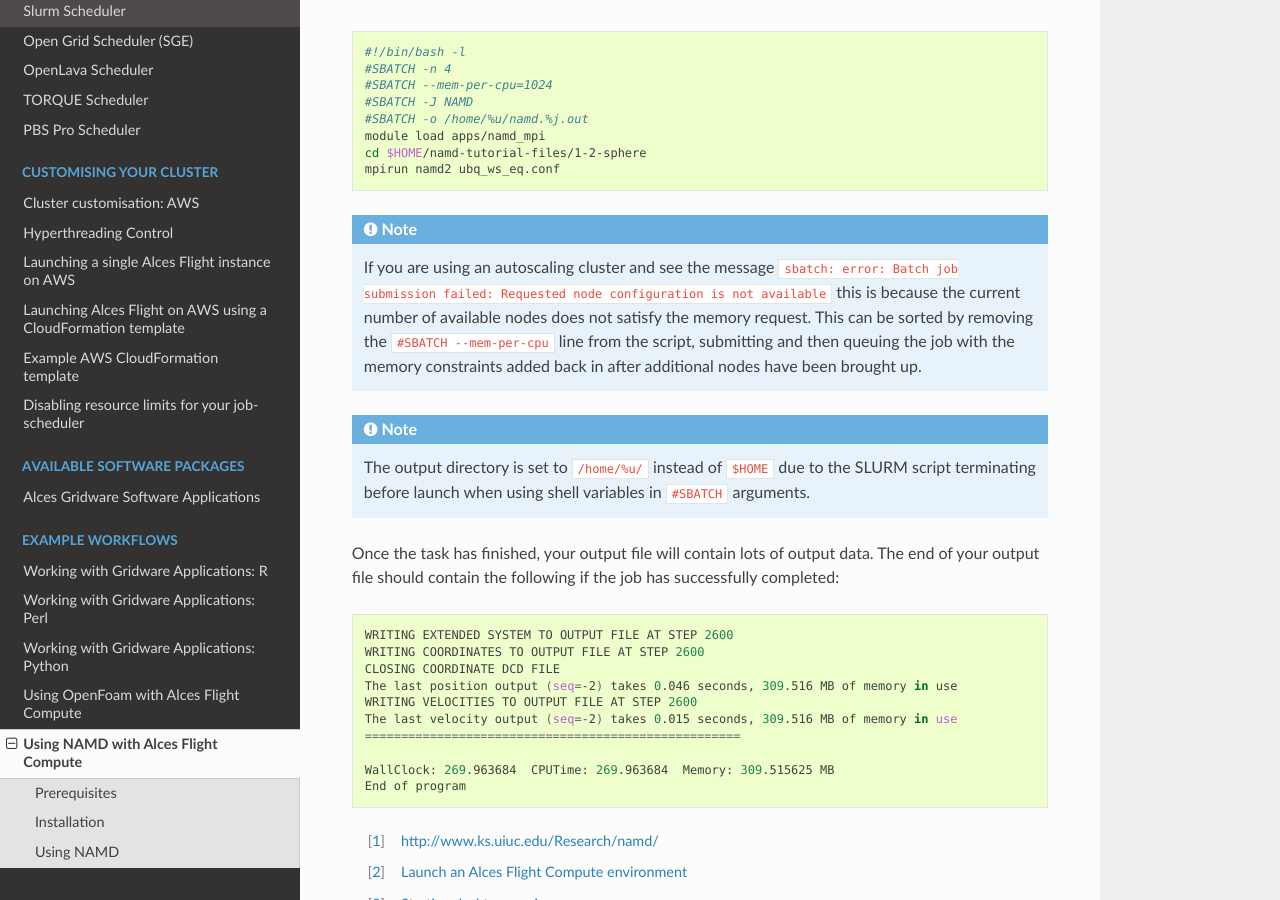
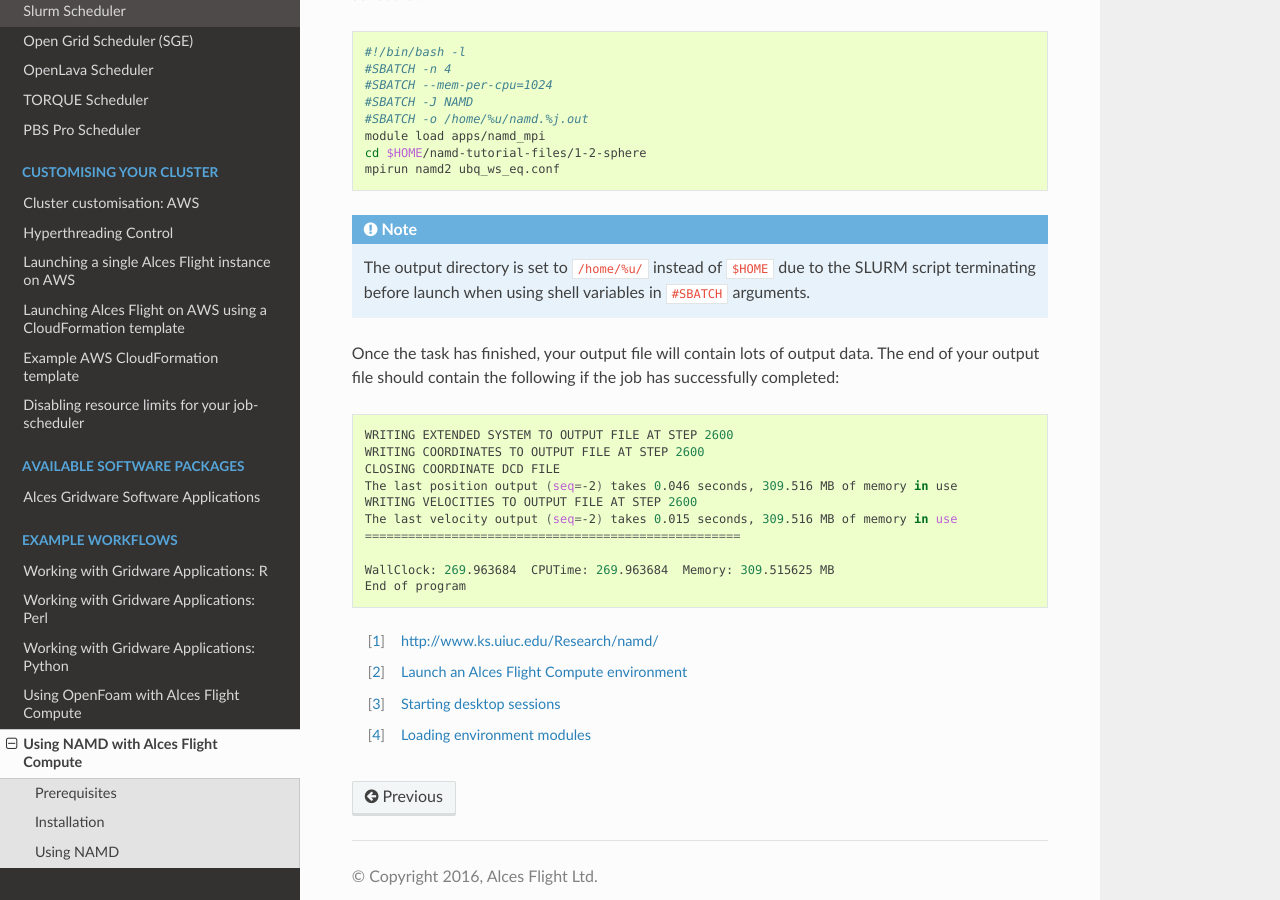
Before and after one commit to alces-software/flight-appliance-docs, a Sphinx documentation site: the page built from docs/source/getting-started/environment-usage/namd_on_flight.rst, in a window 1280 px wide and 900 px high, scrolled down 1678 px. Built offline with Sphinx 7.4.7 and the Read the Docs theme 2.0.0, drawn with Linux system fonts in a browser that asks for light colours.

Commit message:
Removed mem-per-cpu issue note

```diff
--- a/docs/source/getting-started/environment-usage/namd_on_flight.rst
+++ b/docs/source/getting-started/environment-usage/namd_on_flight.rst
@@ -76,8 +76,6 @@ Or to run through the job scheduler, you could use the following example job scr
     cd $HOME/namd-tutorial-files/1-2-sphere
     mpirun namd2 ubq_ws_eq.conf
 
-.. note:: If you are using an autoscaling cluster and see the message ``sbatch: error: Batch job submission failed: Requested node configuration is not available`` this is because the current number of available nodes does not satisfy the memory request. This can be sorted by removing the ``#SBATCH --mem-per-cpu`` line from the script, submitting and then queuing the job with the memory constraints added back in after additional nodes have been brought up.
-
 .. note:: The output directory is set to ``/home/%u/`` instead of ``$HOME`` due to the SLURM script terminating before launch when using shell variables in ``#SBATCH`` arguments.
 
 Once the task has finished, your output file will contain lots of output data. The end of your output file should contain the following if the job has successfully completed:
```
